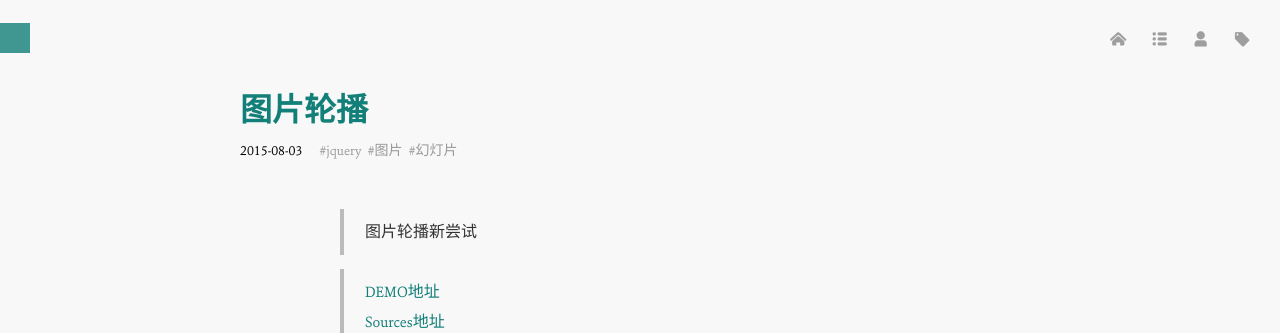
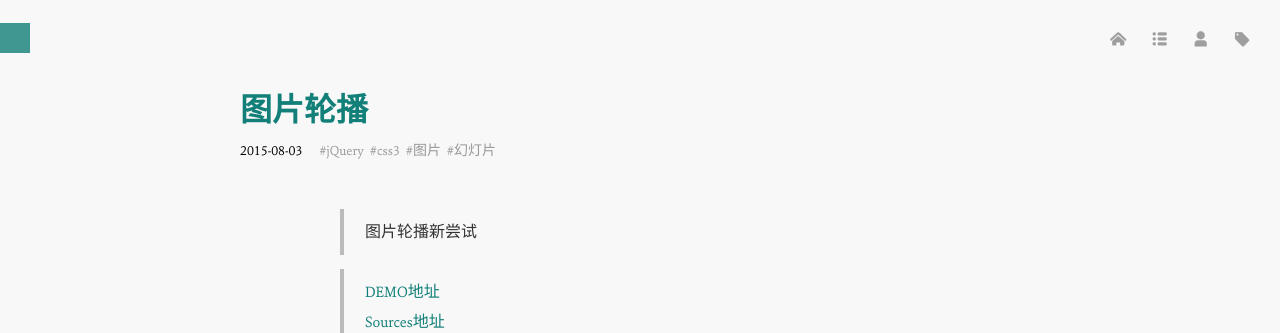
Before and after one commit to luolinjia/cn, a Jekyll site: the page built from _posts/2015-08-03-multislider.md, in a window 1280 px wide and 900 px high. Shown: the top 333 px of the window. Built offline with Jekyll 4.4.1, drawn with Linux system fonts in a browser that asks for light colours; Markdown is read by kramdown in place of the engine named in the settings; comment, search, counter and statistics services are not loaded.

Commit message:
Edit the tags

```diff
--- a/_posts/2015-08-03-multislider.md
+++ b/_posts/2015-08-03-multislider.md
@@ -4,7 +4,8 @@ title: 图片轮播
 categories:
 - Work
 tags:
-- jquery
+- jQuery
+- css3
 - 图片
 - 幻灯片
 ---
```
